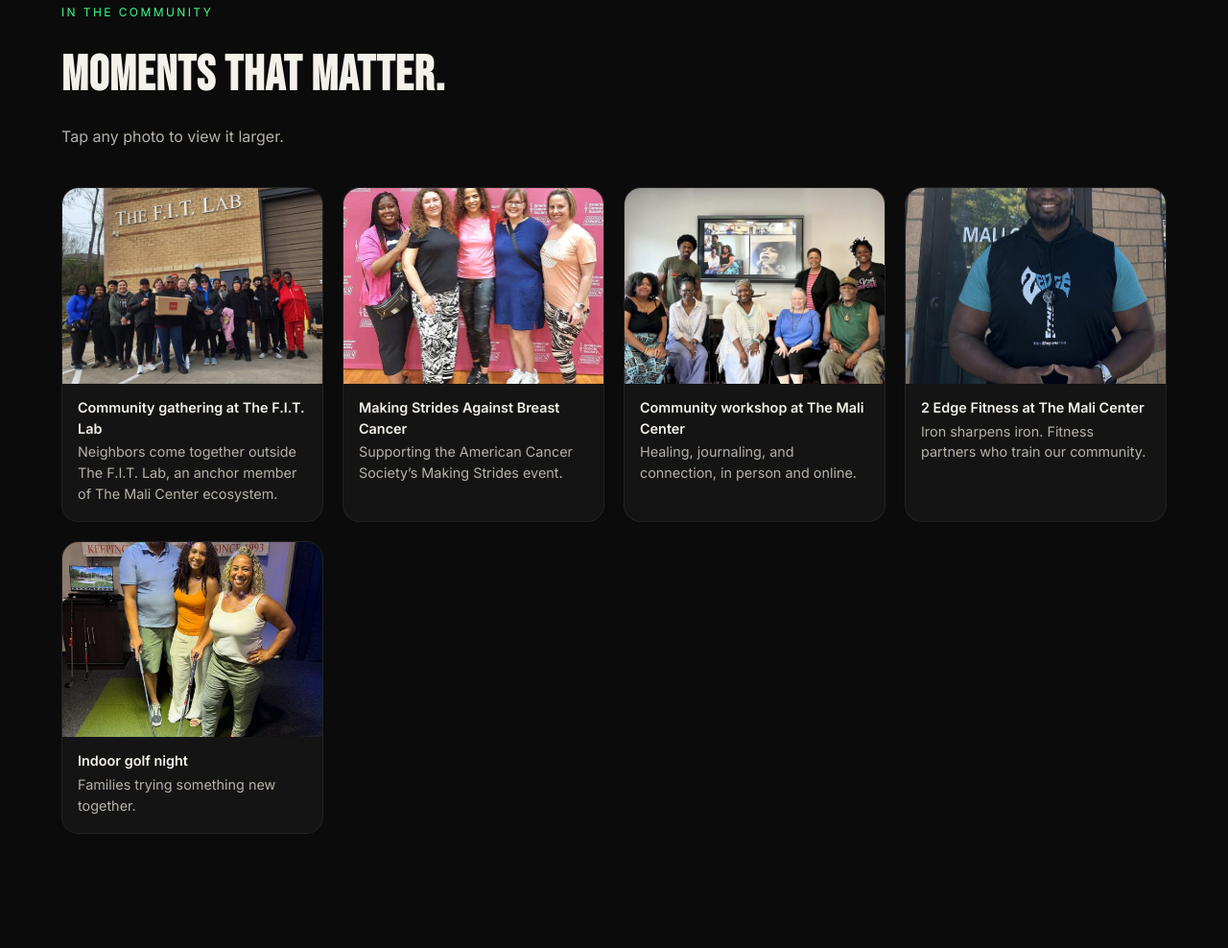
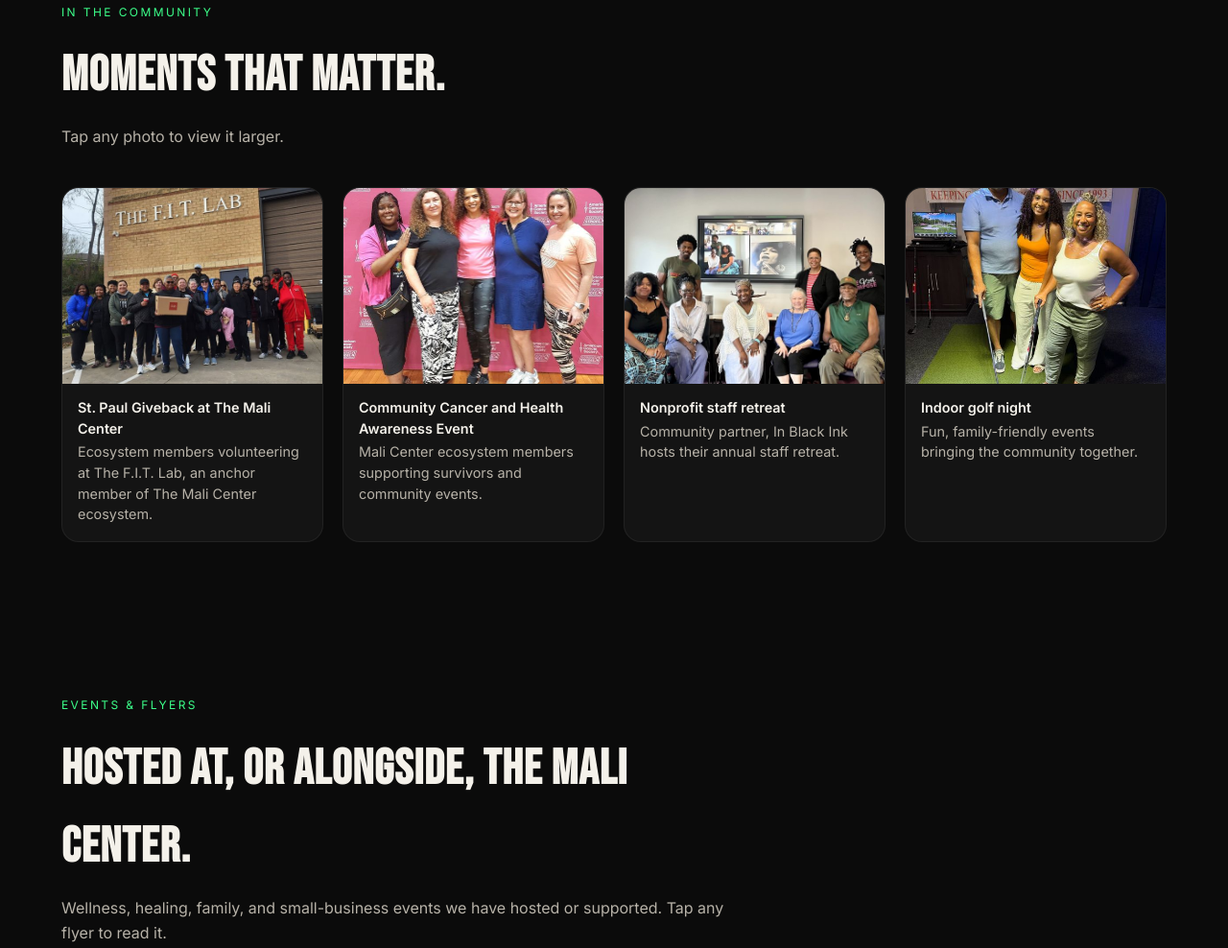
Before and after one commit to xtraordinaryDev/FitCom, a plain HTML site: page community.html in a window 1280 px wide. Shown: the part 1390-2378 px from the top of the page at 96% size. Drawn offline with Linux system fonts and the light colour scheme.

Commit message:
Apply Tyrone's community page edits and update trainer photos
- Reword four community gallery captions per client
- Remove 2 Edge Fitness item from community photos section
- New photo for Coach Elisha "E" (2 Edge Fitness) on trainer card
- New photo for Michelle Dalluge on trainer card
- Update community strip alt text on home page

Co-Authored-By: Claude Fable 5.1 <noreply@anthropic.com>

```diff
--- a/community.html
+++ b/community.html
@@ -93,34 +93,28 @@
         </div>
         <div class="gallery-grid gallery-photos">
           <figure class="gallery-item">
-            <button type="button" class="gallery-trigger" data-full="assets/images/community/fit-lab-community-gathering.jpg" aria-label="View larger: Community gathering at The F.I.T. Lab">
-              <img src="assets/images/community/fit-lab-community-gathering-thumb.jpg" alt="A large group of community members smiling outside The F.I.T. Lab building, one holding a box of groceries." loading="lazy" width="640" height="554" />
+            <button type="button" class="gallery-trigger" data-full="assets/images/community/fit-lab-community-gathering.jpg" aria-label="View larger: St. Paul Giveback at The Mali Center">
+              <img src="assets/images/community/fit-lab-community-gathering-thumb.jpg" alt="Mali Center ecosystem members smiling outside The F.I.T. Lab during the St. Paul Giveback, one holding a box of groceries." loading="lazy" width="640" height="554" />
             </button>
-            <figcaption><strong>Community gathering at The F.I.T. Lab</strong>Neighbors come together outside The F.I.T. Lab, an anchor member of The Mali Center ecosystem.</figcaption>
+            <figcaption><strong>St. Paul Giveback at The Mali Center</strong>Ecosystem members volunteering at The F.I.T. Lab, an anchor member of The Mali Center ecosystem.</figcaption>
           </figure>
           <figure class="gallery-item">
-            <button type="button" class="gallery-trigger" data-full="assets/images/community/making-strides-against-breast-cancer.jpg" aria-label="View larger: Making Strides Against Breast Cancer">
-              <img src="assets/images/community/making-strides-against-breast-cancer-thumb.jpg" alt="Five women posing in front of an American Cancer Society Making Strides Against Breast Cancer backdrop." loading="lazy" width="543" height="640" />
+            <button type="button" class="gallery-trigger" data-full="assets/images/community/making-strides-against-breast-cancer.jpg" aria-label="View larger: Community Cancer and Health Awareness Event">
+              <img src="assets/images/community/making-strides-against-breast-cancer-thumb.jpg" alt="Mali Center ecosystem members posing together at a community cancer and health awareness event." loading="lazy" width="543" height="640" />
             </button>
-            <figcaption><strong>Making Strides Against Breast Cancer</strong>Supporting the American Cancer Society&rsquo;s Making Strides event.</figcaption>
+            <figcaption><strong>Community Cancer and Health Awareness Event</strong>Mali Center ecosystem members supporting survivors and community events.</figcaption>
           </figure>
           <figure class="gallery-item">
-            <button type="button" class="gallery-trigger" data-full="assets/images/community/community-workshop.jpg" aria-label="View larger: Community workshop at The Mali Center">
-              <img src="assets/images/community/community-workshop-thumb.jpg" alt="A group of workshop participants seated and standing in front of a screen, with remote participants joining by video." loading="lazy" width="640" height="444" />
+            <button type="button" class="gallery-trigger" data-full="assets/images/community/community-workshop.jpg" aria-label="View larger: Nonprofit staff retreat">
+              <img src="assets/images/community/community-workshop-thumb.jpg" alt="In Black Ink staff gathered for their annual retreat at The Mali Center, with remote team members joining by video." loading="lazy" width="640" height="444" />
             </button>
-            <figcaption><strong>Community workshop at The Mali Center</strong>Healing, journaling, and connection, in person and online.</figcaption>
-          </figure>
-          <figure class="gallery-item">
-            <button type="button" class="gallery-trigger" data-full="assets/images/community/two-edge-fitness.jpg" aria-label="View larger: 2 Edge Fitness at The Mali Center">
-              <img src="assets/images/community/two-edge-fitness-thumb.jpg" alt="A smiling trainer in a 2 Edge Fitness shirt standing outside The Mali Center." loading="lazy" width="583" height="640" />
-            </button>
-            <figcaption><strong>2 Edge Fitness at The Mali Center</strong>Iron sharpens iron. Fitness partners who train our community.</figcaption>
+            <figcaption><strong>Nonprofit staff retreat</strong>Community partner, In Black Ink hosts their annual staff retreat.</figcaption>
           </figure>
           <figure class="gallery-item">
             <button type="button" class="gallery-trigger" data-full="assets/images/community/indoor-golf-night.jpg" aria-label="View larger: Indoor golf night">
               <img src="assets/images/community/indoor-golf-night-thumb.jpg" alt="A family of three holding golf clubs on an indoor putting green in front of a golf simulator screen." loading="lazy" width="480" height="640" />
             </button>
-            <figcaption><strong>Indoor golf night</strong>Families trying something new together.</figcaption>
+            <figcaption><strong>Indoor golf night</strong>Fun, family-friendly events bringing the community together.</figcaption>
           </figure>
         </div>
       </section>
```
Also changed, not shown: index.html (+5 -5 lines), assets/images/Coach-E-2Edge.jpg (added), assets/images/Michelle-Dalluge.jpg (added), assets/images/community/two-edge-fitness-thumb.jpg (deleted), assets/images/community/two-edge-fitness.jpg (deleted).
